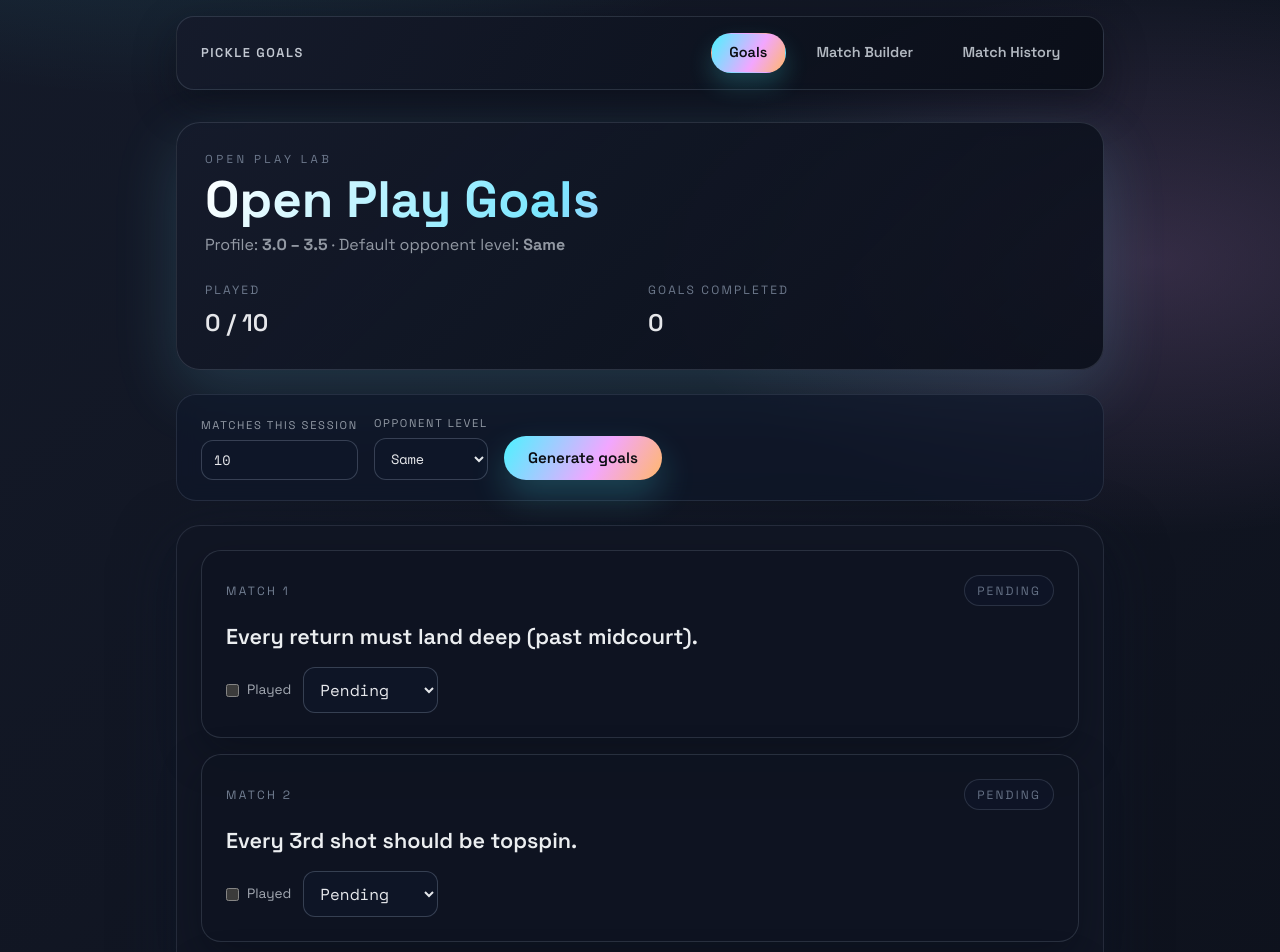
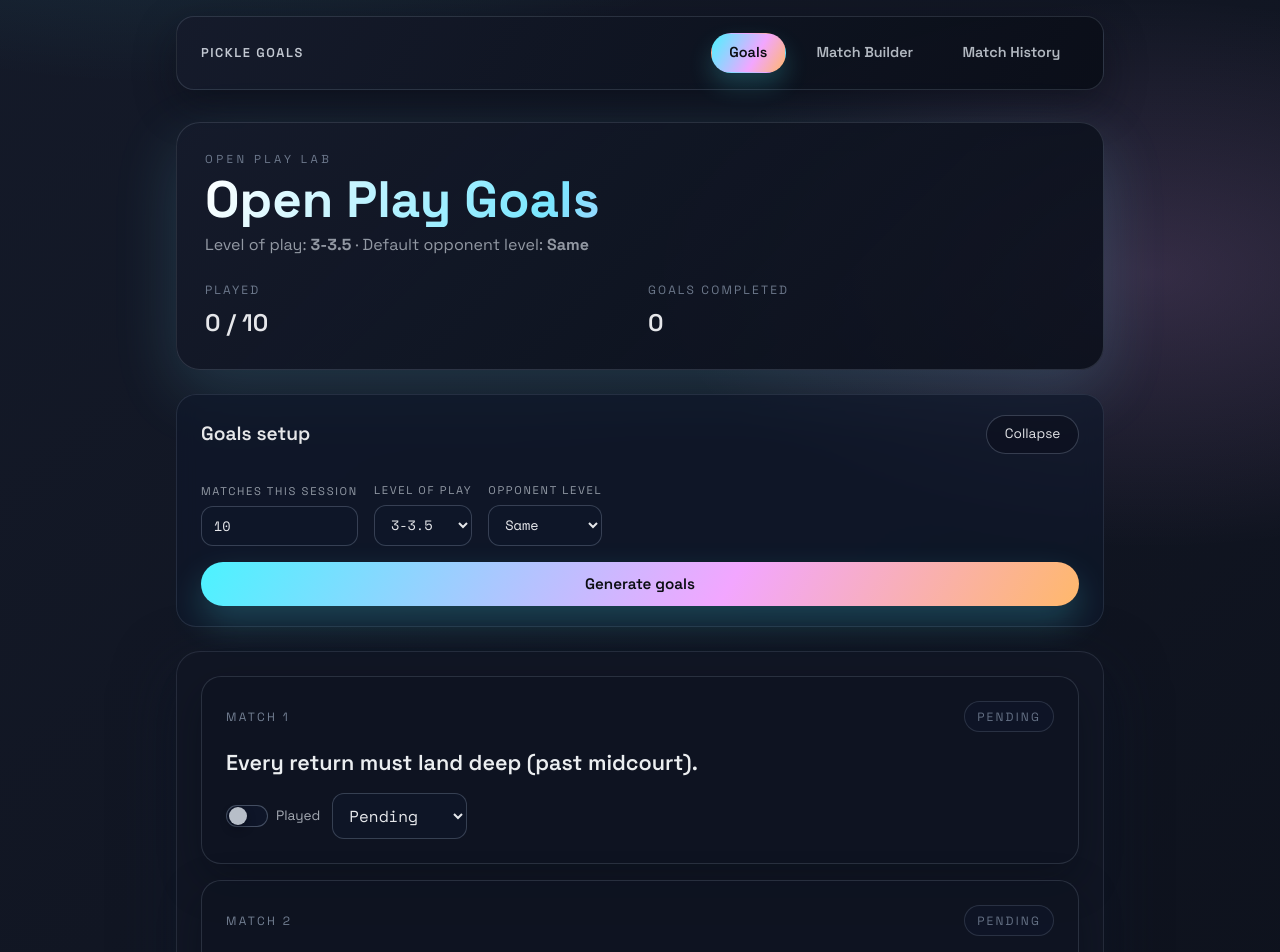
Before and after one commit to austinthedeveloper/react-open-play, a React (Vite) app: page / in a window 1280 px wide. Shown: the top 952 px of the page. Built offline with nearby package versions, Linux system fonts and the light colour scheme.

Commit message:
Level of play and adjusted form elements

```diff
--- a/src/components/goals/GoalsControls.tsx
+++ b/src/components/goals/GoalsControls.tsx
@@ -2,8 +2,12 @@ import type { OpponentLevel } from "../../interfaces";
 
 type GoalsControlsProps = {
   numMatches: number;
+  ratingRange: string;
   defaultOpponentLevel: OpponentLevel;
+  isOpen: boolean;
+  onToggleOpen: () => void;
   onChangeNumMatches: (value: number) => void;
+  onChangeRatingRange: (value: string) => void;
   onChangeOpponentLevel: (level: OpponentLevel) => void;
   onGenerate: () => void;
 };
@@ -13,13 +17,26 @@ const clampMatchCount = (value: number) =>
 
 export default function GoalsControls({
   numMatches,
+  ratingRange,
   defaultOpponentLevel,
+  isOpen,
+  onToggleOpen,
   onChangeNumMatches,
+  onChangeRatingRange,
   onChangeOpponentLevel,
   onGenerate,
 }: GoalsControlsProps) {
   return (
-    <section className="controls-panel">
+    <section className="controls-panel controls-panel-card">
+      <div className="panel-header">
+        <h2 className="panel-title">Goals setup</h2>
+        <button type="button" className="ghost-button" onClick={onToggleOpen}>
+          {isOpen ? "Collapse" : "Expand"}
+        </button>
+      </div>
+      {isOpen ? (
+        <>
+          <div className="controls-panel-body">
             <label className="control">
               <span className="control-label">Matches this session</span>
               <input
@@ -31,6 +48,19 @@ export default function GoalsControls({
                   onChangeNumMatches(clampMatchCount(Number(e.target.value)))
                 }
               />
+            </label>
+
+            <label className="control">
+              <span className="control-label">Level of play</span>
+              <select
+                value={ratingRange}
+                onChange={(e) => onChangeRatingRange(e.target.value)}
+              >
+                <option value="2-2.5">2-2.5</option>
+                <option value="3-3.5">3-3.5</option>
+                <option value="3.5-4">3.5-4</option>
+                <option value="4+">4+</option>
+              </select>
             </label>
 
             <label className="control">
@@ -46,10 +76,13 @@ export default function GoalsControls({
                 <option value="higher">Higher</option>
               </select>
             </label>
+          </div>
 
           <button type="button" onClick={onGenerate} className="glow-button">
             Generate goals
           </button>
+        </>
+      ) : null}
     </section>
   );
 }
--- a/src/components/goals/GoalsHero.tsx
+++ b/src/components/goals/GoalsHero.tsx
@@ -19,8 +19,8 @@ export default function GoalsHero({
         <p className="eyebrow">Open Play Lab</p>
         <h1 className="hero-title">Open Play Goals</h1>
         <p className="hero-subtitle">
-          Profile: <strong>{profile.ratingRange}</strong> &middot; Default
-          opponent level:{" "}
+          Level of play: <strong>{profile.ratingRange}</strong> &middot;
+          Default opponent level:{" "}
           <strong className="capitalize">
             {profile.defaultOpponentLevel}
           </strong>
--- a/src/components/goals/GoalsList.css
+++ b/src/components/goals/GoalsList.css
@@ -69,12 +69,63 @@
     gap: 0.75rem;
   }
 
-  .goals-card__toggle {
+  .goals-card__switch {
+    position: relative;
     display: inline-flex;
     align-items: center;
     gap: 0.5rem;
     font-size: 0.85rem;
     color: rgba(226, 232, 240, 0.7);
+    cursor: pointer;
+  }
+
+  .goals-card__switch input {
+    position: absolute;
+    opacity: 0;
+    pointer-events: none;
+  }
+
+  .goals-card__switch-track {
+    width: 42px;
+    height: 22px;
+    border-radius: 999px;
+    border: 1px solid rgba(148, 163, 184, 0.4);
+    background: rgba(15, 23, 42, 0.85);
+    padding: 2px;
+    display: inline-flex;
+    align-items: center;
+    transition: border-color 0.2s ease, background 0.2s ease;
+  }
+
+  .goals-card__switch-thumb {
+    width: 18px;
+    height: 18px;
+    border-radius: 999px;
+    background: rgba(226, 232, 240, 0.8);
+    box-shadow: 0 4px 8px rgba(6, 8, 18, 0.35);
+    transform: translateX(0);
+    transition: transform 0.2s ease, background 0.2s ease;
+  }
+
+  .goals-card__switch input:focus-visible + .goals-card__switch-track {
+    outline: 2px solid rgba(125, 211, 252, 0.9);
+    outline-offset: 2px;
+  }
+
+  .goals-card__switch input:checked + .goals-card__switch-track {
+    border-color: rgba(76, 243, 255, 0.7);
+    background: rgba(30, 64, 86, 0.9);
+  }
+
+  .goals-card__switch input:checked
+    + .goals-card__switch-track
+    .goals-card__switch-thumb {
+    transform: translateX(20px);
+    background: rgba(248, 250, 252, 0.95);
+  }
+
+  .goals-card__switch-label {
+    line-height: 1;
   }
 }
 
--- a/src/components/goals/GoalsList.tsx
+++ b/src/components/goals/GoalsList.tsx
@@ -45,7 +45,7 @@ export default function GoalsList() {
               </header>
               <p className="goals-card__goal">{match.goalText}</p>
               <div className="goals-card__controls">
-                <label className="goals-card__toggle">
+                <label className="goals-card__switch">
                   <input
                     type="checkbox"
                     checked={match.played}
@@ -55,7 +55,10 @@ export default function GoalsList() {
                       })
                     }
                   />
-                  Played
+                  <span className="goals-card__switch-track">
+                    <span className="goals-card__switch-thumb" />
+                  </span>
+                  <span className="goals-card__switch-label">Played</span>
                 </label>
                 <select
                   value={match.result}
--- a/src/data/defaults.ts
+++ b/src/data/defaults.ts
@@ -1,7 +1,7 @@
 import type { Profile } from "../interfaces";
 
 export const DEFAULT_PROFILE: Profile = {
-  ratingRange: "3.0 – 3.5",
+  ratingRange: "3-3.5",
   defaultOpponentLevel: "same",
 };
 
--- a/src/interfaces/profile.ts
+++ b/src/interfaces/profile.ts
@@ -1,6 +1,6 @@
 import type { OpponentLevel } from "./opponentLevel";
 
 export interface Profile {
-  ratingRange: string; // e.g. "3.0 – 3.6"
+  ratingRange: string; // e.g. "3-3.5"
   defaultOpponentLevel: OpponentLevel;
 }
--- a/src/pages/GoalsPage.tsx
+++ b/src/pages/GoalsPage.tsx
@@ -1,3 +1,4 @@
+import { useState } from "react";
 import { goalsActions } from "../store/goalsSlice";
 import { useAppDispatch, useAppSelector } from "../store/hooks";
 import GoalsControls from "../components/goals/GoalsControls";
@@ -6,6 +7,7 @@ import GoalsList from "../components/goals/GoalsList";
 
 export default function GoalsPage() {
   const dispatch = useAppDispatch();
+  const [isControlsOpen, setIsControlsOpen] = useState(true);
   const profile = useAppSelector((state) => state.goals.profile);
   const numMatches = useAppSelector((state) => state.goals.numMatches);
   const matches = useAppSelector((state) => state.goals.matches);
@@ -28,9 +30,15 @@ export default function GoalsPage() {
 
       <GoalsControls
         numMatches={numMatches}
+        ratingRange={profile.ratingRange}
         defaultOpponentLevel={profile.defaultOpponentLevel}
+        isOpen={isControlsOpen}
+        onToggleOpen={() => setIsControlsOpen((prev) => !prev)}
         onChangeNumMatches={(value) =>
           dispatch(goalsActions.setNumMatches(value))
+        }
+        onChangeRatingRange={(value) =>
+          dispatch(goalsActions.setRatingRange(value))
         }
         onChangeOpponentLevel={(level) =>
           dispatch(goalsActions.setDefaultOpponentLevel(level))
--- a/src/store/goalsSlice.ts
+++ b/src/store/goalsSlice.ts
@@ -8,6 +8,9 @@ import { loadGoalsState } from "./goalsStorage";
 const opponentLevels: OpponentLevel[] = ["lower", "same", "higher"];
 const isOpponentLevel = (value: unknown): value is OpponentLevel =>
   opponentLevels.includes(value as OpponentLevel);
+const ratingRanges = ["2-2.5", "3-3.5", "3.5-4", "4+"] as const;
+const isRatingRange = (value: unknown): value is (typeof ratingRanges)[number] =>
+  ratingRanges.includes(value as (typeof ratingRanges)[number]);
 
 const generateMatches = (level: OpponentLevel, count: number): MatchGoal[] => {
   const templates = GOAL_TEMPLATES[level];
@@ -37,6 +40,12 @@ const goalsSlice = createSlice({
       }
       state.profile.defaultOpponentLevel = action.payload;
     },
+    setRatingRange(state, action: PayloadAction<string>) {
+      if (!isRatingRange(action.payload)) {
+        return;
+      }
+      state.profile.ratingRange = action.payload;
+    },
     setMatches(state, action: PayloadAction<MatchGoal[]>) {
       state.matches = action.payload;
     },
--- a/src/store/goalsStorage.ts
+++ b/src/store/goalsStorage.ts
@@ -7,6 +7,9 @@ const STORAGE_KEY = "pickle-goals:goals-page";
 const opponentLevels: OpponentLevel[] = ["lower", "same", "higher"];
 const isOpponentLevel = (value: unknown): value is OpponentLevel =>
   opponentLevels.includes(value as OpponentLevel);
+const ratingRanges = ["2-2.5", "3-3.5", "3.5-4", "4+"] as const;
+const isRatingRange = (value: unknown): value is (typeof ratingRanges)[number] =>
+  ratingRanges.includes(value as (typeof ratingRanges)[number]);
 
 function generateMatches(level: OpponentLevel, count: number): MatchGoal[] {
   const templates = GOAL_TEMPLATES[level];
@@ -27,6 +30,7 @@ type StoredGoalsState = {
   matches?: MatchGoal[];
   numMatches?: number;
   defaultOpponentLevel?: OpponentLevel;
+  ratingRange?: string;
 };
 
 export type GoalsState = {
@@ -38,6 +42,7 @@ export type GoalsState = {
 export const loadGoalsState = (): GoalsState => {
   let numMatches = NUM_MATCHES_DEFAULT;
   let defaultOpponentLevel = DEFAULT_PROFILE.defaultOpponentLevel;
+  let ratingRange = DEFAULT_PROFILE.ratingRange;
   let matches: MatchGoal[] | null = null;
 
   if (typeof window !== "undefined") {
@@ -51,6 +56,9 @@ export const loadGoalsState = (): GoalsState => {
         if (isOpponentLevel(parsed.defaultOpponentLevel)) {
           defaultOpponentLevel = parsed.defaultOpponentLevel;
         }
+        if (isRatingRange(parsed.ratingRange)) {
+          ratingRange = parsed.ratingRange;
+        }
         if (Array.isArray(parsed.matches)) {
           matches = parsed.matches;
         }
@@ -62,6 +70,7 @@ export const loadGoalsState = (): GoalsState => {
 
   const profile: Profile = {
     ...DEFAULT_PROFILE,
+    ratingRange,
     defaultOpponentLevel,
   };
 
@@ -86,6 +95,7 @@ export const saveGoalsState = ({
       matches,
       numMatches,
       defaultOpponentLevel: profile.defaultOpponentLevel,
+      ratingRange: profile.ratingRange,
     })
   );
 };
```
Lines whose indentation alone changed are shown as unchanged.
